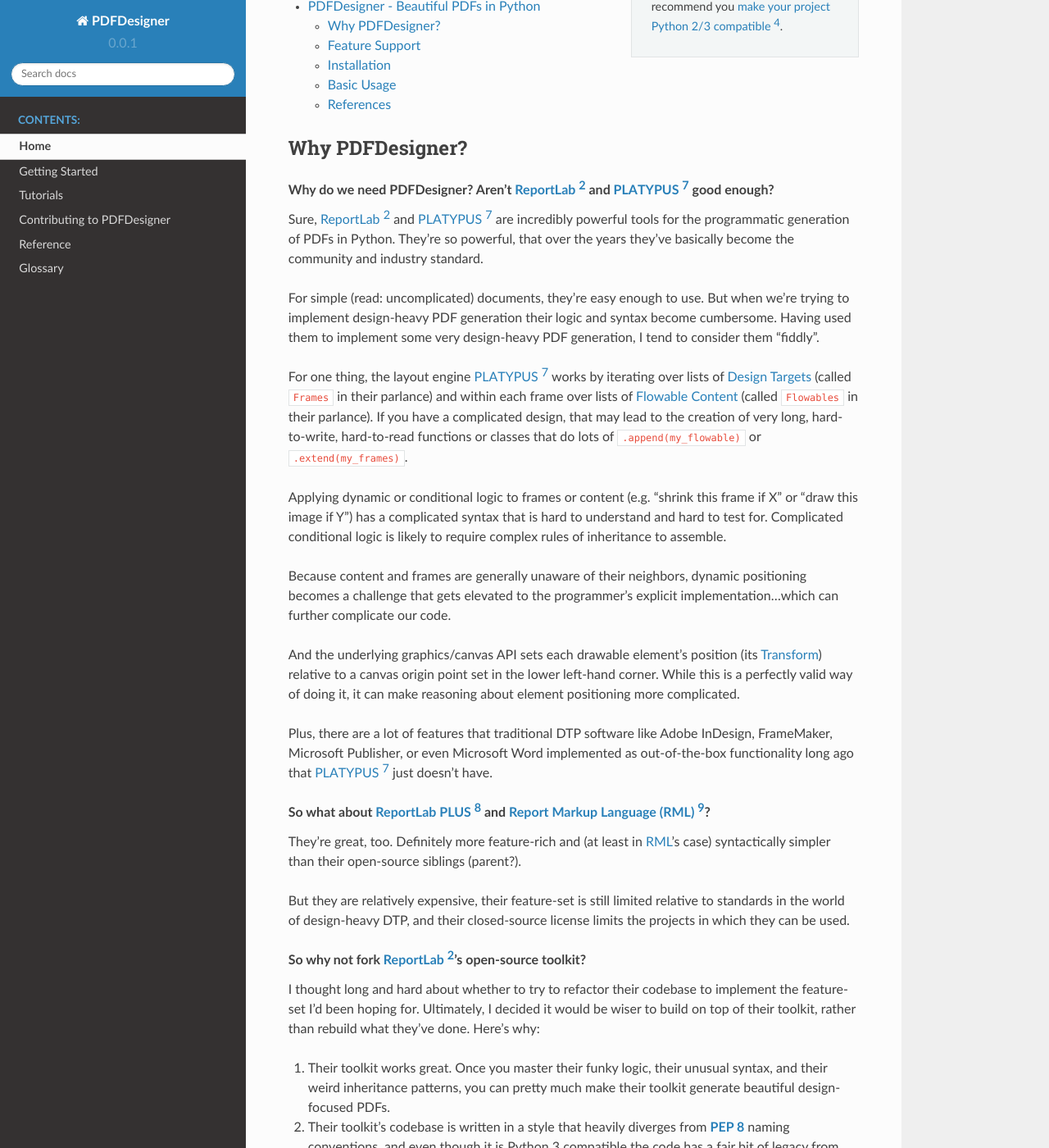
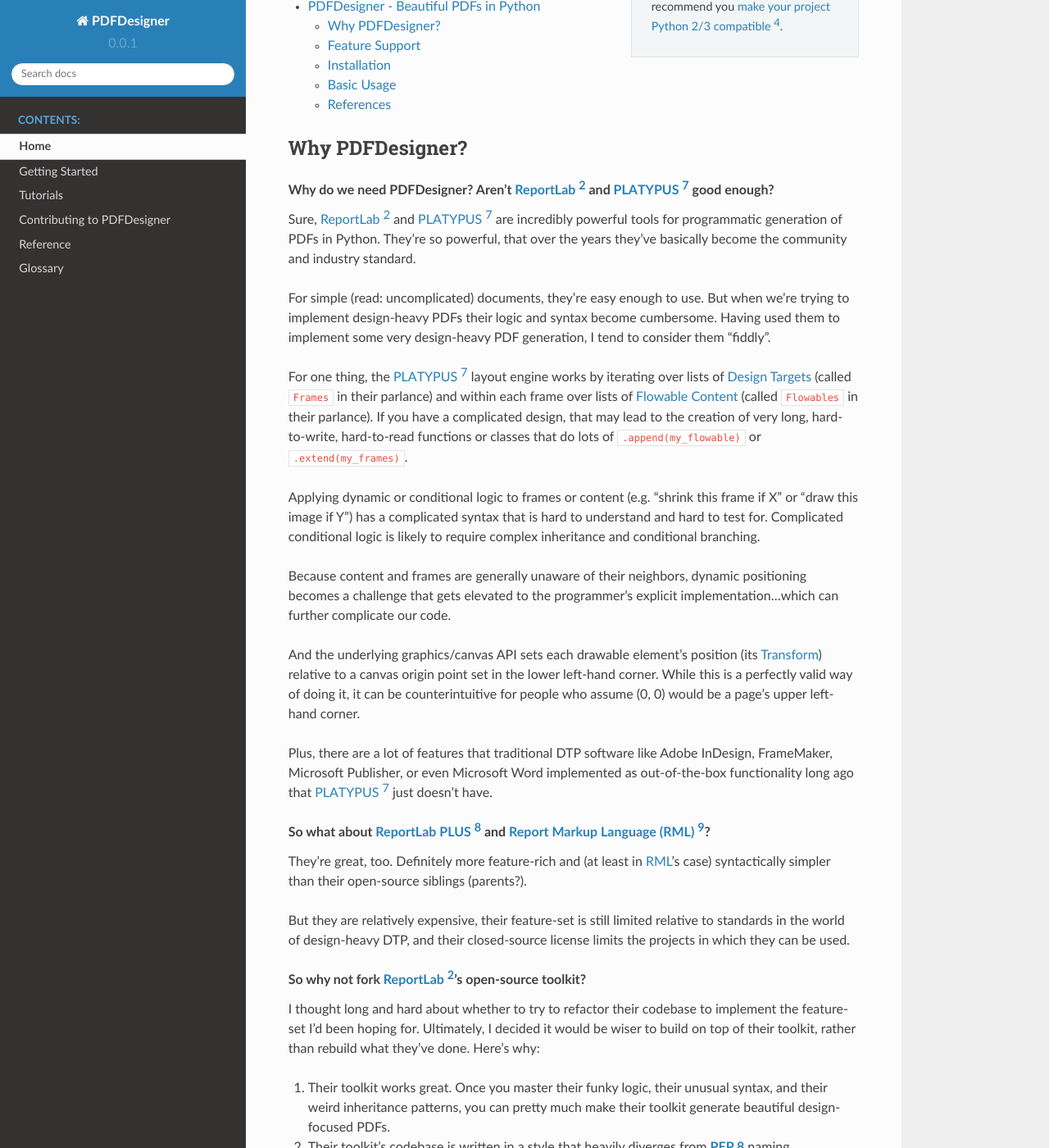
Before and after one commit to insightindustry/pdfdesigner, a Sphinx documentation site: the page built from docs/source/index.txt, in a window 1280 px wide and 1400 px high, scrolled down 320 px. Shown: the whole window at 82% size. Built offline with Sphinx 7.4.7 and the Read the Docs theme 2.0.0, drawn with Linux system fonts in a browser that asks for light colours; formulas are drawn with MathJax 3; pages that are not in the unit, such as notebooks, are missing from menus; some of the changed text lies outside the part shown.

Commit message:
Minor typos corrected in documentation.

```diff
--- a/docs/source/index.txt
+++ b/docs/source/index.txt
@@ -45,16 +45,16 @@
 
 .. topic:: Why do we need **PDFDesigner**? Aren't `ReportLab`_ and `PLATYPUS`_ good enough?
 
-  Sure, `ReportLab`_ and `PLATYPUS`_ are incredibly powerful tools for the
+  Sure, `ReportLab`_ and `PLATYPUS`_ are incredibly powerful tools for
   programmatic generation of PDFs in Python. They're so powerful, that over
   the years they've basically become the community and industry standard.
 
   For simple (read: uncomplicated) documents, they're easy enough to use. But
-  when we're trying to implement design-heavy PDF generation their logic and
-  syntax become cumbersome. Having used them to implement some very
-  design-heavy PDF generation, I tend to consider them "fiddly".
+  when we're trying to implement design-heavy PDFs their logic and syntax become
+  cumbersome. Having used them to implement some very design-heavy PDF
+  generation, I tend to consider them "fiddly".
 
-  For one thing, the layout engine `PLATYPUS`_ works by iterating over lists
+  For one thing, the `PLATYPUS`_ layout engine works by iterating over lists
   of :term:`Design Targets <Design Target>` (called ``Frames`` in their
   parlance) and within each frame over lists of :term:`Flowable Content`
   (called ``Flowables`` in their parlance). If you have a complicated design,
@@ -65,7 +65,7 @@
   Applying dynamic or conditional logic to frames or content (e.g. "shrink
   this frame if X" or "draw this image if Y") has a complicated syntax that is
   hard to understand and hard to test for. Complicated conditional logic is
-  likely to require complex rules of inheritance to assemble.
+  likely to require complex inheritance and conditional branching.
 
   Because content and frames are generally unaware of their neighbors, dynamic
   positioning becomes a challenge that gets elevated to the programmer's
@@ -73,8 +73,9 @@
 
   And the underlying graphics/canvas API sets each drawable element's position
   (its :term:`Transform`) relative to a canvas origin point set in the lower
-  left-hand corner. While this is a perfectly valid way of doing it, it can
-  make reasoning about element positioning more complicated.
+  left-hand corner. While this is a perfectly valid way of doing it, it can be
+  counterintuitive for people who assume (0, 0) would be a page's upper
+  left-hand corner.
 
   Plus, there are a lot of features that traditional DTP software like Adobe
   InDesign, FrameMaker, Microsoft Publisher, or even Microsoft Word implemented
@@ -84,7 +85,7 @@
 
   They're great, too. Definitely more feature-rich and (at least in
   `RML <Report Markup Language (RML)>`_'s case) syntactically simpler than
-  their open-source siblings (parent?).
+  their open-source siblings (parents?).
 
   But they are relatively expensive, their feature-set is still limited
   relative to standards in the world of design-heavy DTP, and their
@@ -101,7 +102,7 @@
      unusual syntax, and their weird inheritance patterns, you can pretty much
      make their toolkit generate beautiful design-focused PDFs.
   #. Their toolkit's codebase is written in a style that heavily diverges from
-     :pep:`8` naming conventions, and even though it is Python 3 compatible
+     :pep:`8` naming conventions, and even though it is Python 3 compatible,
      the code has a fair bit of legacy from the (early) Python 2.x days.
 
   To be clear, neither of those are criticisms of their toolkit: My thinking
```
